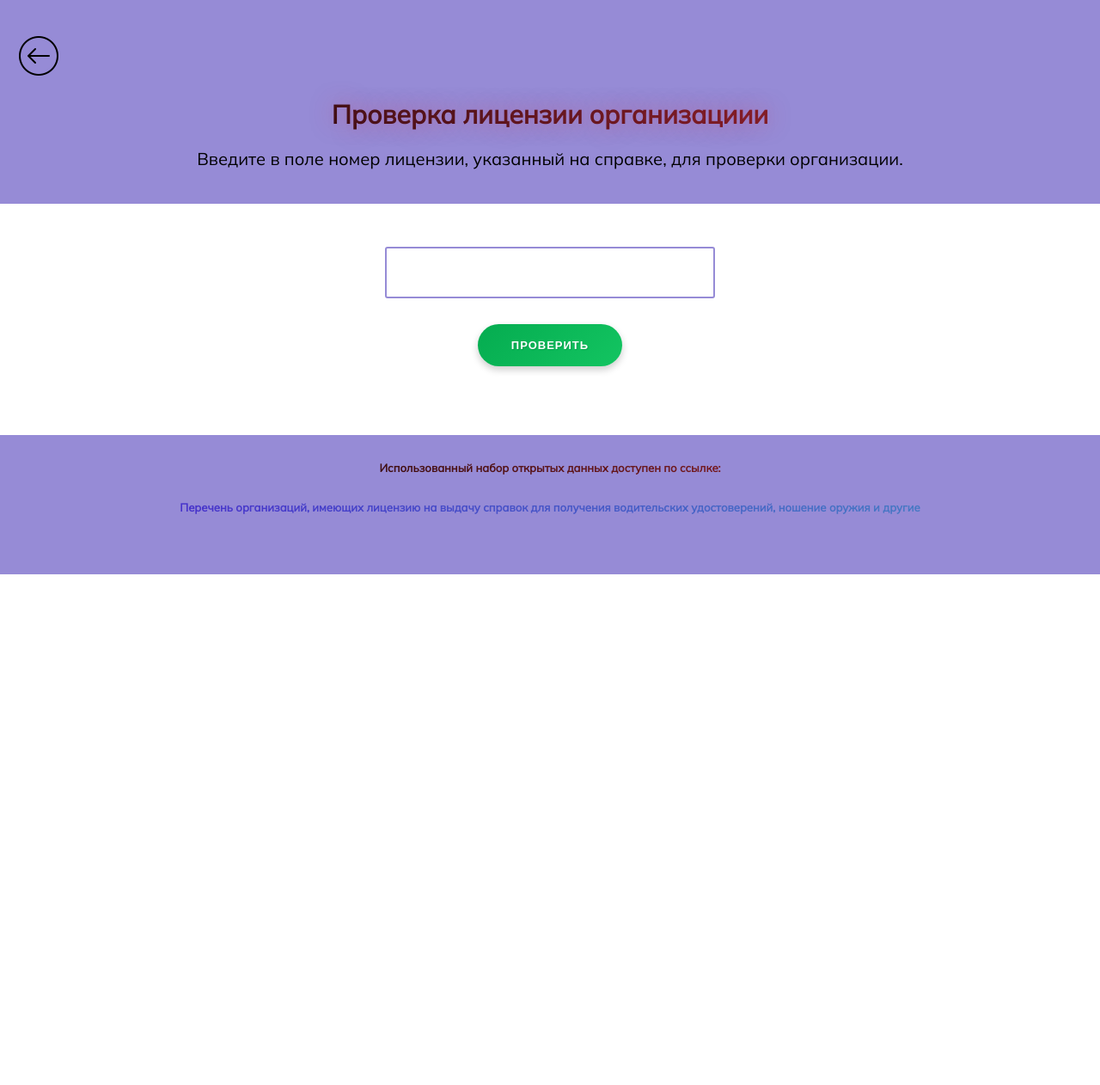
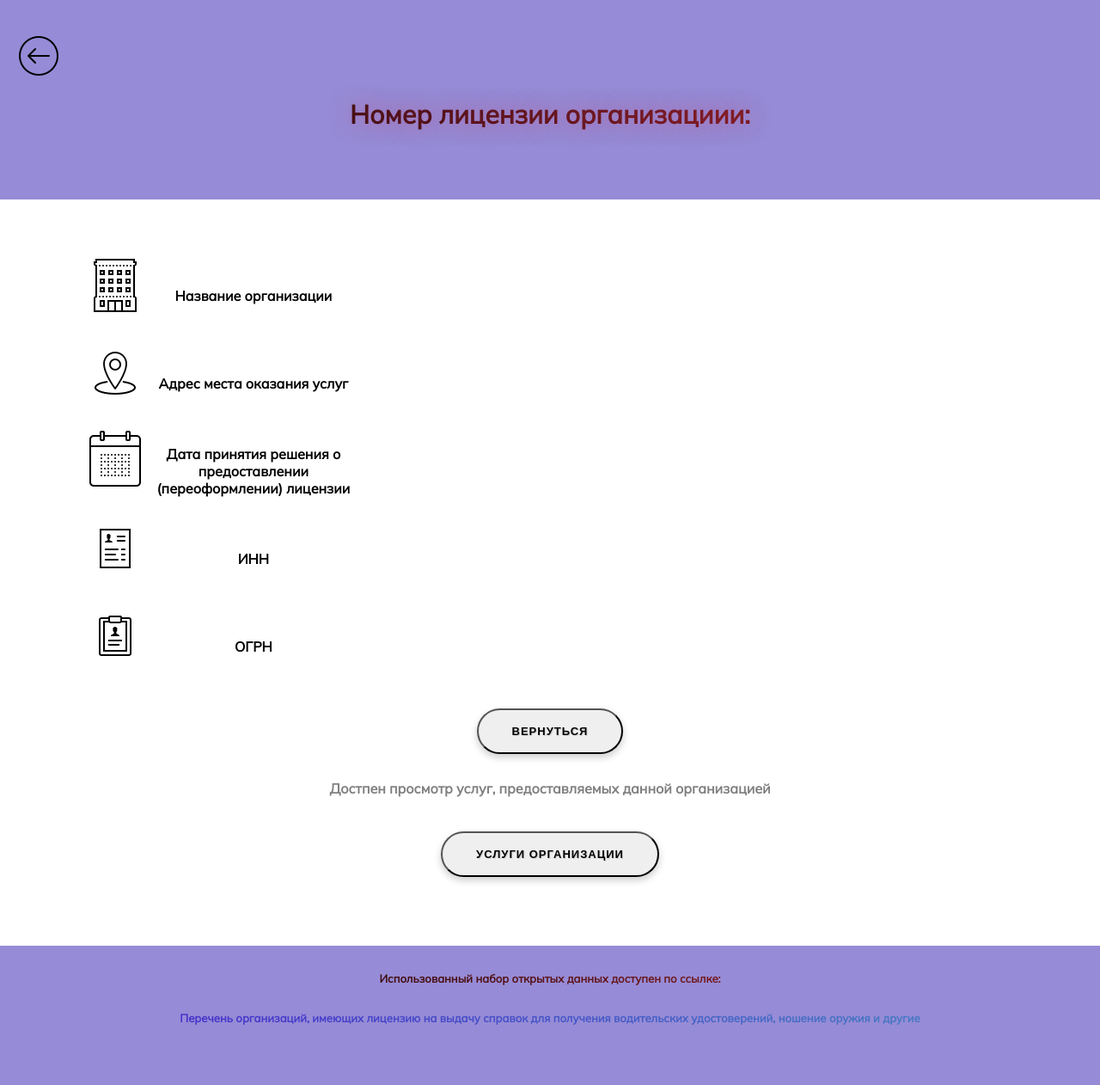
Before and after one commit to nagacuevaliza/authenticity, a PHP site: page /display_answer.php in a window 1280 px wide. Shown: the whole page at 86% size. Before the commit the page ends 668 px from the top, so only its background shows below. Run offline with PHP 8.4, Linux system fonts and the light colour scheme; data that the repository does not hold is empty.

Commit message:
display data

```diff
--- a/check_license.php
+++ b/check_license.php
@@ -51,9 +51,10 @@
             <p class="license_format">YY-00-00-000000</p>
 
             <form method="get" action="answer.php">
-                <input type="text" name="license" id="license" class="license_input">
+                <input required type="text" name="license" id="license" class="license_input">
                 <div class="row_buttons">
-                  <button type='submit' class="btn-success"><a href="./answer.php">Проверить</a></button>
+                <button type='submit' class="btn-success">Проверить</button>
+                  <!-- <button type='submit' class="btn-success"><a href="./answer.php">Проверить</a></button> -->
                 </div>
             </form>
 
--- a/dbconnect.php
+++ b/dbconnect.php
@@ -1,7 +1,7 @@
 <?php
 $connect = mysqli_connect("localhost", "root", "", "licenses");
 mysqli_set_charset($connect, "utf8");
-// $connect = mysqli_connect("std-2004.ist.mospolytech.ru", "std_2004_licenses", "std_2004_licenses", "std_2004_licenses");
+// $connect = mysqli_connect('std-2004.ist.mospolytech.ru', 'std_2004_licenses', '12345678', 'std_2004_licenses');
 // mysqli_set_charset($connect, "utf8");
 
 if (!$connect) {
--- a/display_answer.php
+++ b/display_answer.php
@@ -25,11 +25,9 @@
         <div class="row">
           <div class="col">
             <div class="header__info">
-              <h1 class="title">Проверка лицензии организациии</h1>
-              <p class="suptitle"  style="font-size: 20px;">
-              Введите в поле номер лицензии, указанный на справке, для проверки организации.<br>
+              <h1 class="title">Номер лицензии организациии:</h1>
+              <h1 class="title"><?=$licence?></h1>
 
-              </p>
             </div>
           </div>
         </div>
@@ -43,24 +41,51 @@
 
 
     <section class="about">
-      <div class="container">
-        <div class="row_license">
-          <div class="col">
+      <div class="answer_container">
+        <div class="col">
 
-          <h1><?=$title?></h1>
-          <h1><?=$address?></h1>
-          <h1><?=$services?></h1>
-          <h1><?=$title?></h1>
-          <h1><?=$title?></h1>
+          <table class="table">
+            <tr class="tr">
+             <th width="3%"><img class="table_image" src="images/building.png" alt="building" /></th>
+             <th width="20%" style="margin: middle"><br>Название организации</th>
+             <th width="60%" height="100" ><?=$title?></th>
+            </tr>
 
-            <form method="POST" action="answer.php">
-                <input required class="license_input" type="text" name="license_number">
-                <div class="row_buttons">
-                  <button type='submit' class="btn-success"><a href="./answer.php">Проверить</a></button>
-                </div>
-            </form>
+            <tr class="tr">
+             <th width="3%"><img class="table_image" src="images/geozone.png" alt="geozone" /></th>
+             <th width="10%" style="margin: middle"><br>Адрес места оказания услуг</th>
+             <th width="60%" height="100" ><?=$address?></th>
+            </tr>
 
+            <tr class="tr">
+             <th width="3%"><img class="table_image" src="images/date.png" alt="date" /></th>
+             <th width="20%" style="margin: middle"><br>Дата принятия решения о предоставлении (переоформлении) лицензии</th>
+             <th width="60%" height="100" ><?=$validity?></th>
+            </tr>
+
+            <tr class="tr">
+             <th width="3%"><img class="table_image" src="images/inn.png" alt="inn" /></th>
+             <th width="20%" style="margin: middle"><br>ИНН</th>
+             <th width="60%" height="100" ><?=$inn?></th>
+            </tr>
+
+            <tr class="tr">
+             <th width="3%"><img class="table_image" src="images/ogrn.png" alt="ogrn" /></th>
+             <th width="20%" style="margin: middle"><br>ОГРН</th>
+             <th width="60%" height="100" ><?=$ogrn?></th>
+            </tr>
+
+          </table>
+          <div class="row_buttons">
+            <button type='submit' class="btn"><a href="./check_license.php" style="color: black">Вернуться</a></button>
           </div>
+
+          <h2 class="license_format_text">Достпен просмотр услуг, предоставляемых данной организацией</h2>
+
+          <div class="row_buttons">
+            <button type='submit' class="btn"><a href="./services.php" style="color: black">Услуги организации</a></button>
+          </div>
+
         </div>
       </div>
     </section>
--- a/index.php
+++ b/index.php
@@ -51,7 +51,7 @@
         <div class="row">
           <div class="col">
           <div class="col-12">
-            <h2 class="about__title">Выберите действие</h2>
+            <!-- <h2 class="about__title">Выберите действие</h2> -->
 
             <div class="row_buttons">
               <button type='submit' class="btn-success"><a href="./check_license.php">Проверить лицензию</a></button>
--- a/style.css
+++ b/style.css
@@ -29,6 +29,7 @@ body {
   text-shadow: 0 0 25px rgba(211, 72, 114, 0.5);
   font-weight: bold;
   text-align: center;
+  padding-bottom: 30px;
 }
 
 .suptitle {
@@ -65,8 +66,16 @@ body {
   margin: 30px 0;
 }
 
-.card {
-  min-height: 150px;
+.table {
+  text-align: center;
+  width: 80%;
+  margin-left: 90px;
+  margin-right: 90px;
+  margin-top: 0px;
+}
+
+.answer_container {
+  text-align: center;
 }
 
 .license_input {
@@ -79,7 +88,7 @@ body {
   outline: none;
   height: 60px;
   width: 30%;
-  color: #ac2828;
+  color: rgb(179, 39, 48);
   font-size: 36px;
   text-align: center;
 }
```
Also changed, not shown: answer.php (+25 -10 lines), images/building.png (added), images/date.png (added), images/geozone.png (added), images/inn.png (added), images/ogrn.png (added), images/right.png (added).
